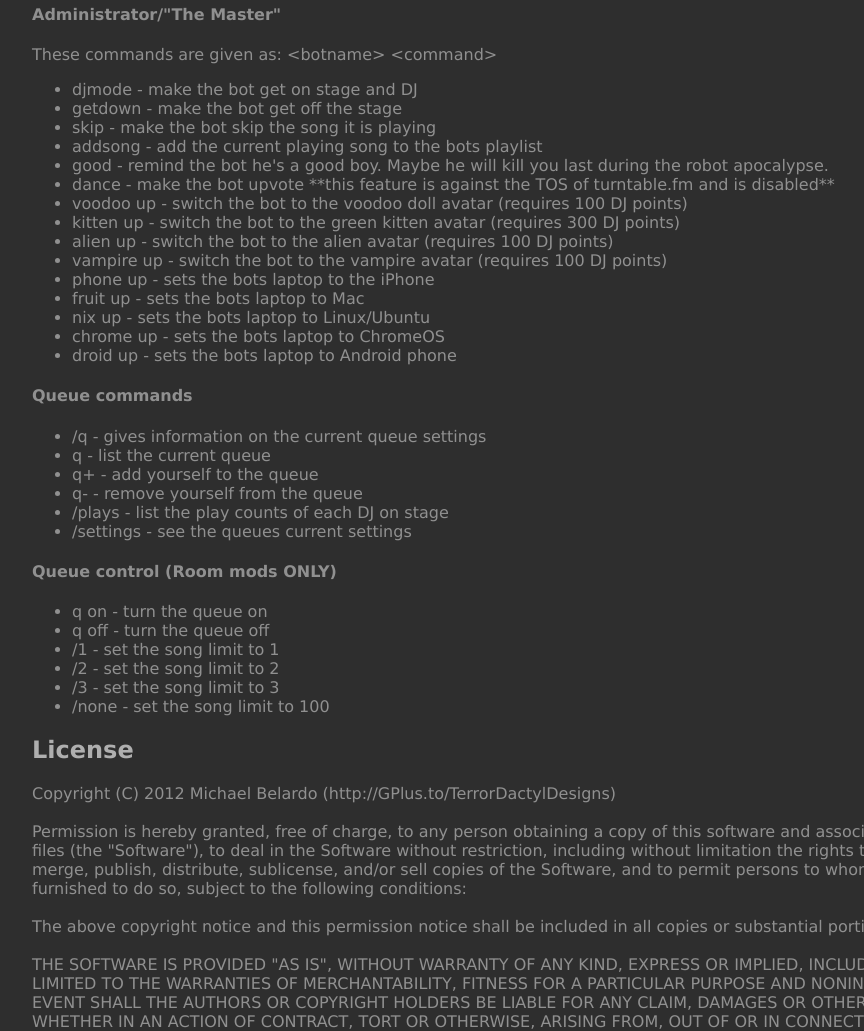
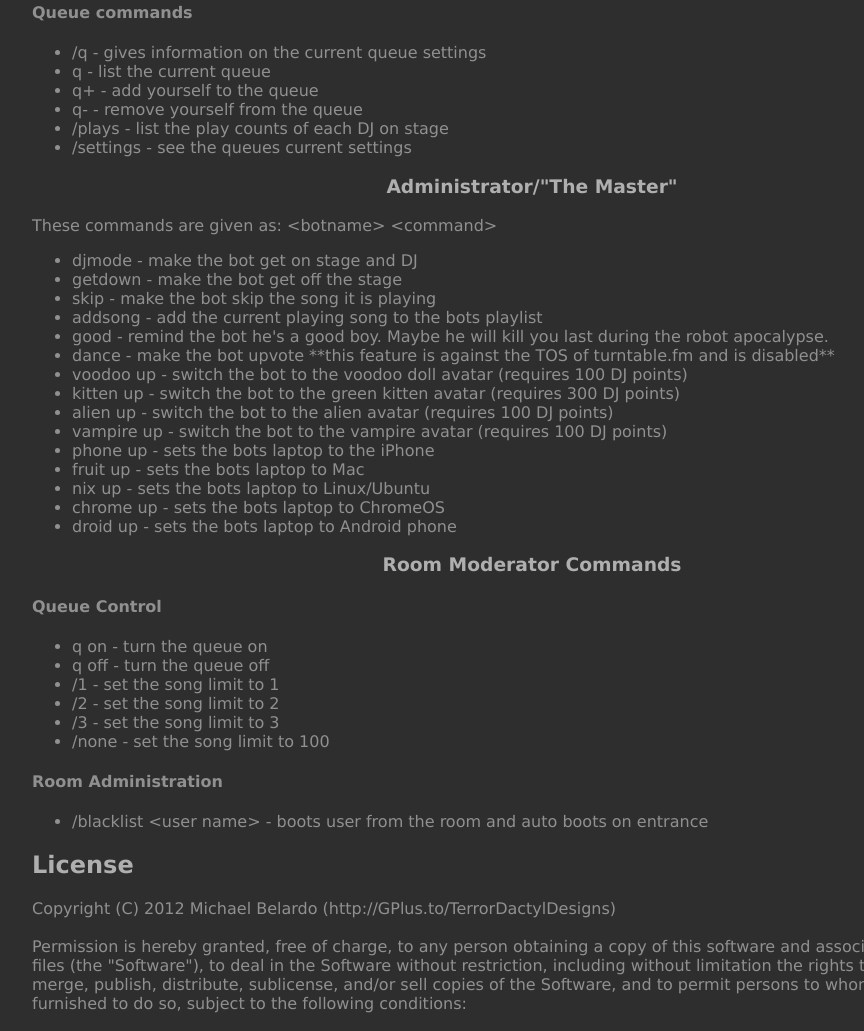
Before and after one commit to TerrordactylDesigns/boombot, a plain HTML site: page index.html in a window 1280 px wide. Shown: the part 2092-3123 px from the top of the page, without its empty margins (108-972 px from the left). Drawn offline with Linux system fonts and the light colour scheme.

Commit message:
updated with blacklisting information

```diff
--- a/index.html
+++ b/index.html
@@ -121,7 +121,7 @@ Modify the limit and the loop to retrieve more or less information.</p>
 
       <h2>Commands</h2>
       <p>
-        <h4>Everyone:</h4>
+        <h3>Everyone:</h3>
         <ul>
           <li>/lyrics - returns lyrics snippet and link to full lyrics from lyrics wiki</li>
           <li>/video - returns a link to a youtube video search for the current song</li>
@@ -143,7 +143,16 @@ Modify the limit and the loop to retrieve more or less information.</p>
           <li>buddy, guy, friend - say any of these in chat and be met with the appropriate line from the South Park episode.</li>
           <li>/blernsball - IF SET UP - returns the latest baseball events as they happen</li>
         </ul><!-- / -->
-        <h4>Administrator/"The Master"</h4>
+        <h4>Queue commands</h4>
+        <ul>
+          <li>/q - gives information on the current queue settings</li>
+          <li>q - list the current queue</li>
+          <li>q+ - add yourself to the queue</li>
+          <li>q- - remove yourself from the queue</li>
+          <li>/plays - list the play counts of each DJ on stage</li>
+          <li>/settings - see the queues current settings</li>
+        </ul>
+        <h3>Administrator/"The Master"</h3>
         <p>These commands are given as: &lt;botname&gt; &lt;command&gt; </p>
         <ul>
           <li>djmode - make the bot get on stage and DJ</li>
@@ -162,16 +171,8 @@ Modify the limit and the loop to retrieve more or less information.</p>
           <li>chrome up - sets the bots laptop to ChromeOS</li>
           <li>droid up - sets the bots laptop to Android phone</li>
         </ul><!-- / -->
-        <h4>Queue commands</h4>
-        <ul>
-          <li>/q - gives information on the current queue settings</li>
-          <li>q - list the current queue</li>
-          <li>q+ - add yourself to the queue</li>
-          <li>q- - remove yourself from the queue</li>
-          <li>/plays - list the play counts of each DJ on stage</li>
-          <li>/settings - see the queues current settings</li>
-        </ul>
-        <h4>Queue control (Room mods ONLY)</h4>
+        <h3>Room Moderator Commands</h3>
+        <h4>Queue Control</h4>
         <ul>
           <li>q on - turn the queue on</li>
           <li>q off - turn the queue off</li>
@@ -179,6 +180,10 @@ Modify the limit and the loop to retrieve more or less information.</p>
           <li>/2 - set the song limit to 2</li>
           <li>/3 - set the song limit to 3</li>
           <li>/none - set the song limit to 100</li>
+        </ul>
+        <h4>Room Administration</h4>
+        <ul>
+          <li>/blacklist &lt;user name&gt; - boots user from the room and auto boots on entrance</li>
         </ul>
       </p>
 
```
